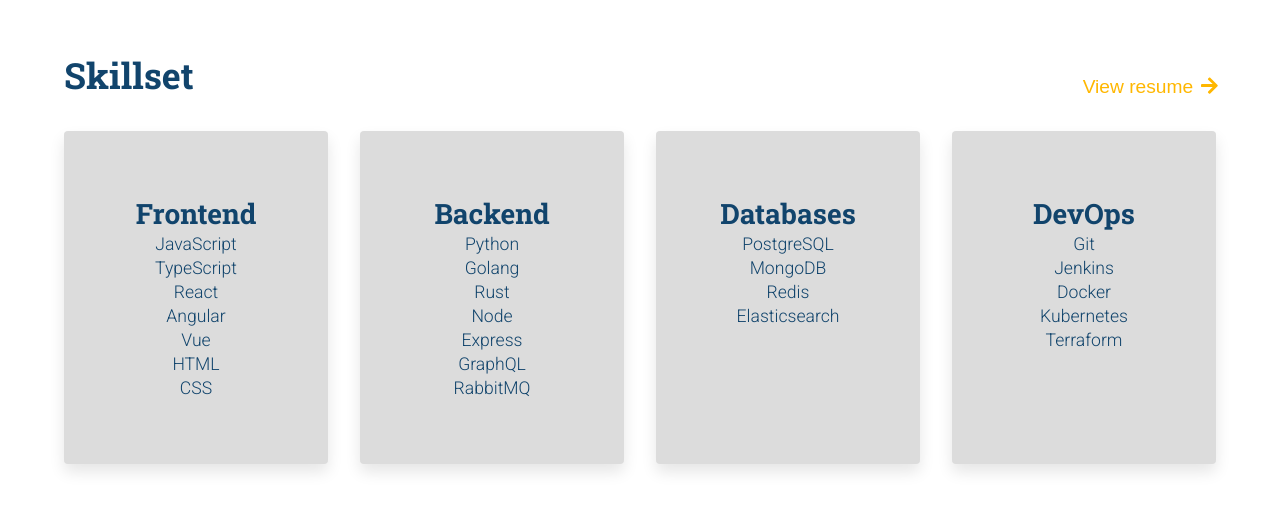
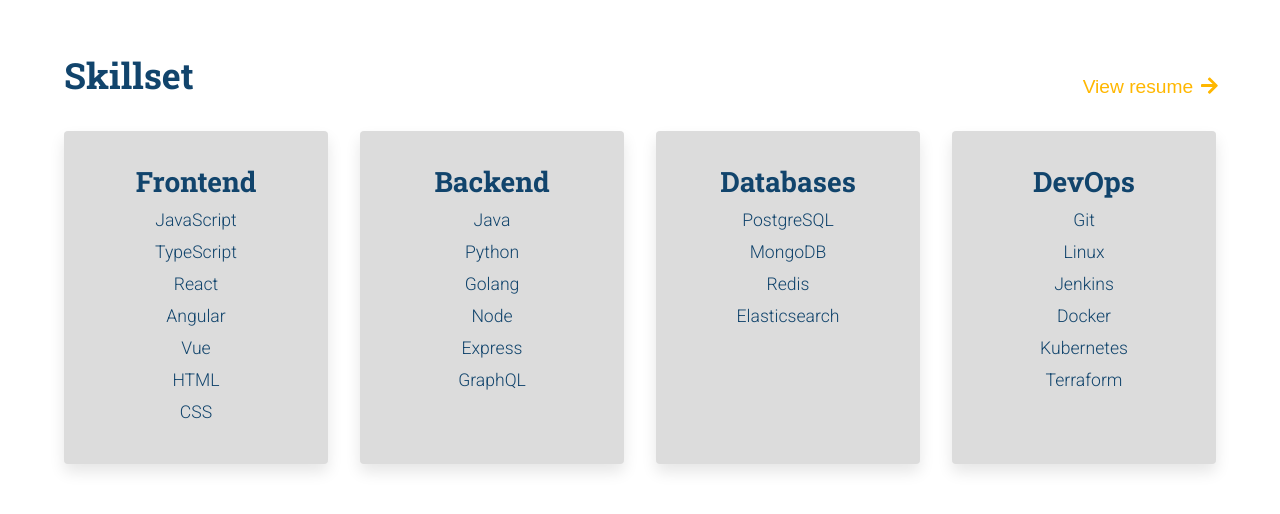
Before and after one commit to ethanblumenthal/personal-website, a Next.js app: page /about in a window 1280 px wide. Shown: the part 1460-1974 px from the top of the page. Built offline with nearby package versions, Linux system fonts and the light colour scheme.

Commit message:
Fixed spacing in skillset cards.

```diff
--- a/components/skillset.tsx
+++ b/components/skillset.tsx
@@ -10,7 +10,7 @@ import {
   LgGridContainer,
 } from '../elements/containers';
 import { SKILLSET } from '../utils';
-import { Card, CardContent } from '../elements/cards';
+import { SkillCard, CardContent } from '../elements/cards';
 
 const Skillset = () => (
   <BackgroundContainer color="white">
@@ -31,14 +31,16 @@ const Skillset = () => (
 
       <LgGridContainer>
         {SKILLSET.map(({ title, skills }) => (
-          <Card key={title}>
+          <SkillCard key={title}>
             <CardContent style={{ textAlign: 'center' }}>
-              <CardHeader>{title}</CardHeader>
+              <CardHeader style={{ marginBottom: '0.5rem' }}>{title}</CardHeader>
               {skills.map((skill) => (
-                <Text key={skill}>{skill}</Text>
+                <Text style={{ marginBottom: '0.5rem' }} key={skill}>
+                  {skill}
+                </Text>
               ))}
             </CardContent>
-          </Card>
+          </SkillCard>
         ))}
       </LgGridContainer>
     </ContentContainer>
--- a/elements/cards.tsx
+++ b/elements/cards.tsx
@@ -18,6 +18,11 @@ export const Card = styled.div`
 
 export const BlogCard = styled(Card)`
   height: 20rem;
+`;
+
+export const SkillCard = styled(Card)`
+  cursor: auto;
+  padding: 0;
 `;
 
 export const ImageCard = styled(Card)`
--- a/utils/constants.ts
+++ b/utils/constants.ts
@@ -67,7 +67,7 @@ export const SKILLSET = [
   },
   {
     title: 'Backend',
-    skills: ['Python', 'Golang', 'Rust', 'Node', 'Express', 'GraphQL', 'RabbitMQ'],
+    skills: ['Java', 'Python', 'Golang', 'Node', 'Express', 'GraphQL'],
   },
   {
     title: 'Databases',
@@ -75,6 +75,6 @@ export const SKILLSET = [
   },
   {
     title: 'DevOps',
-    skills: ['Git', 'Jenkins', 'Docker', 'Kubernetes', 'Terraform'],
+    skills: ['Git', 'Linux', 'Jenkins', 'Docker', 'Kubernetes', 'Terraform'],
   },
 ];
```
